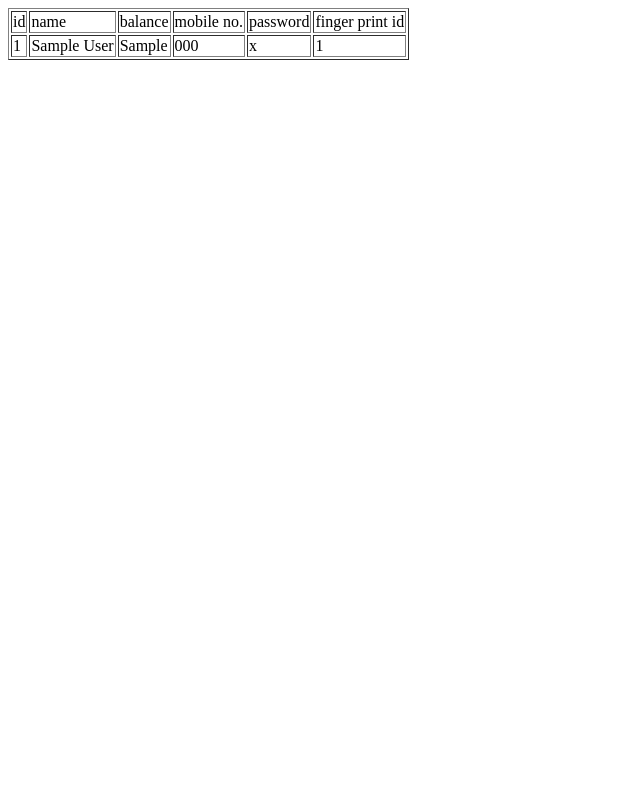
After one commit to sanketbhimani/finger-print-payment-system, a PHP site: page /web_portal/view_all.php in a window 1280 px wide. The commit adds this page. Shown: the whole page, without its empty margins (0-640 px from the left). Run offline with PHP 8.4, Linux system fonts and the light colour scheme; tables that the repository leaves empty or names only in its code hold one stand-in row (values such as "Sample post").

Commit message:
delete all ids and view all user data web prtal

```diff
--- a/web_portal/index.php
+++ b/web_portal/index.php
@@ -3,8 +3,7 @@
 	if(isset($_POST['user_id']) && isset($_POST['pass']) && $_POST['user_id'] != "" && $_POST['pass'] != ""){
 		$user_id = mysql_real_escape_string($_POST['user_id']);
 		$pass = mysql_real_escape_string($_POST['pass']);
-
-		$q = "SELECT * FROM `users` WHERE `mobile_no` = '".$user_id."' AND `password` = '".$pass."'";
+		$q = "SELECT * FROM `users` WHERE `id` = '".$user_id."' AND `password` = '".$pass."'";
 		$f = mysql_query($q);
 		$number = mysql_num_rows($f);
 		if($number > 0){
--- /dev/null
+++ b/web_portal/view_all.php
@@ -0,0 +1,35 @@
+<html>
+<body>
+<table border='1'>
+<tr>
+<td>id</td>
+<td>name</td>
+<td>balance</td>
+<td>mobile no.</td>
+<td>password</td>
+<td>finger print id</td>
+</tr>
+<?php
+include("connect.php");
+$q = "SELECT * FROM `users`";;
+$f = mysql_query($q);
+while($a = mysql_fetch_array($f)){
+	?>
+	<tr>
+	<?php
+		echo("<td>".$a['id']."</td>");
+		echo("<td>".$a['name']."</td>");
+		echo("<td>".$a['balance']."</td>");
+		echo("<td>".$a['mobile_no']."</td>");
+		echo("<td>".$a['password']."</td>");
+		echo("<td>".$a['finger_print_id']."</td>");
+	?>
+	</tr>
+	<?php
+}
+
+
+?>
+</table>
+</body>
+</html>
```
Also changed, not shown: web_portal/delete_all_ids.php (added, +14 -0 lines), web_portal/logout.php (added, +9 -0 lines), web_portal/register_new_user.php (+11 -11 lines), 3 other files.
